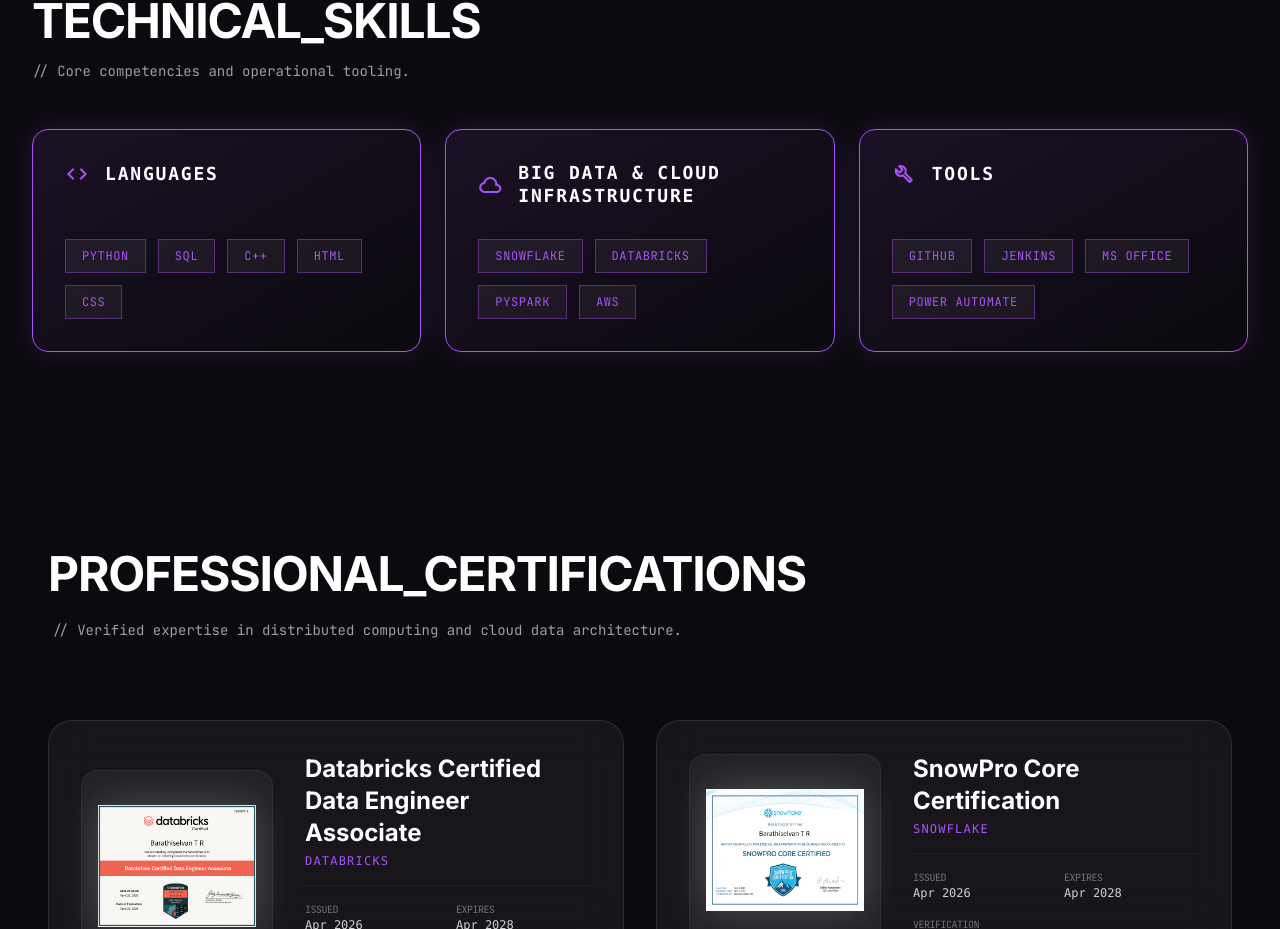
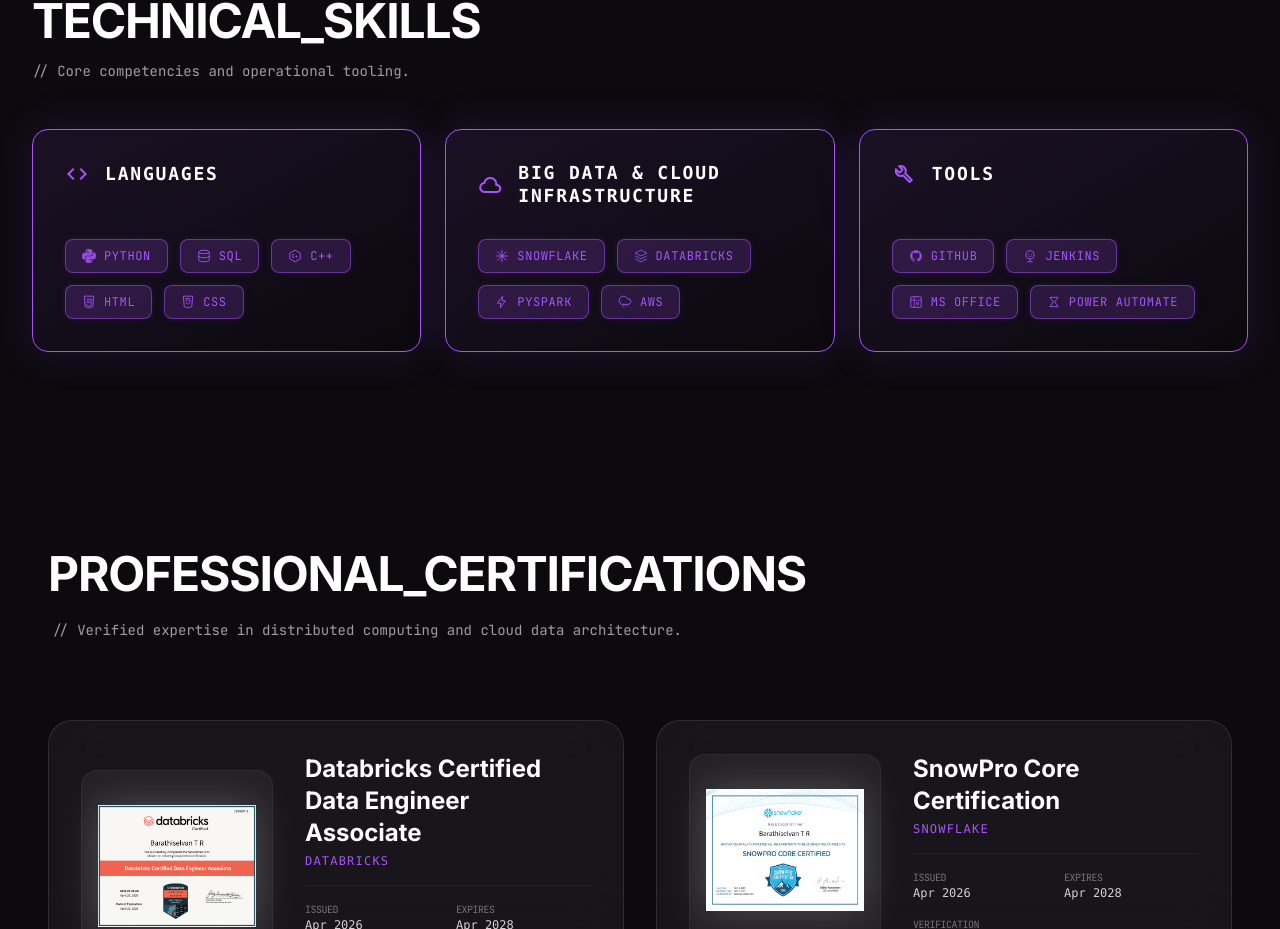
Before and after one commit to scrollneat/my_portfolio_website, a React (Vite) app in the folder frontend/: page / in a window 1280 px wide. Shown: the part 2615-3544 px from the top of the page. Built offline with nearby package versions, Linux system fonts and the light colour scheme; no server answers.

Commit message:
Update Skills visual hierarchy and add node-env to gitignore

```diff
--- a/frontend/src/components/Skills.jsx
+++ b/frontend/src/components/Skills.jsx
@@ -2,12 +2,117 @@
 import { useRef } from 'react';
 import { ResponsiveHeader } from './ResponsiveHeader';
 
+/* ── Inline SVG skill icons ─────────────────────────────── */
+const skillIcons = {
+    Python: (
+        <svg viewBox="0 0 24 24" fill="none" className="w-3.5 h-3.5 shrink-0" aria-hidden="true">
+            <path d="M11.914 0C5.826 0 6.2 2.66 6.2 2.66l.007 2.756h5.814v.826H3.9S0 5.789 0 11.969c0 6.18 3.403 5.96 3.403 5.96h2.03v-2.867s-.109-3.403 3.35-3.403h5.766s3.24.053 3.24-3.134V3.152S18.28 0 11.914 0zM8.708 1.82a1.047 1.047 0 1 1 0 2.094 1.047 1.047 0 0 1 0-2.094z" fill="currentColor" opacity=".85"/>
+            <path d="M12.087 24c6.088 0 5.714-2.66 5.714-2.66l-.007-2.756h-5.814v-.826h8.121S24 18.211 24 12.031c0-6.18-3.403-5.96-3.403-5.96h-2.03v2.867s.109 3.403-3.35 3.403H9.451s-3.24-.053-3.24 3.134v5.373S5.72 24 12.087 24zm3.206-1.82a1.047 1.047 0 1 1 0-2.094 1.047 1.047 0 0 1 0 2.094z" fill="currentColor" opacity=".85"/>
+        </svg>
+    ),
+    SQL: (
+        <svg viewBox="0 0 24 24" fill="none" className="w-3.5 h-3.5 shrink-0" aria-hidden="true">
+            <ellipse cx="12" cy="5" rx="9" ry="3" stroke="currentColor" strokeWidth="1.5" fill="none"/>
+            <path d="M3 5v14c0 1.66 4.03 3 9 3s9-1.34 9-3V5" stroke="currentColor" strokeWidth="1.5" fill="none"/>
+            <path d="M3 12c0 1.66 4.03 3 9 3s9-1.34 9-3" stroke="currentColor" strokeWidth="1.5" fill="none"/>
+        </svg>
+    ),
+    "C++": (
+        <svg viewBox="0 0 24 24" fill="none" className="w-3.5 h-3.5 shrink-0" aria-hidden="true">
+            <path d="M12 2L3 7v10l9 5 9-5V7l-9-5z" stroke="currentColor" strokeWidth="1.5" fill="none"/>
+            <text x="12" y="15" textAnchor="middle" fill="currentColor" fontSize="8" fontWeight="bold" fontFamily="monospace">C+</text>
+        </svg>
+    ),
+    HTML: (
+        <svg viewBox="0 0 24 24" fill="none" className="w-3.5 h-3.5 shrink-0" aria-hidden="true">
+            <path d="M4 2l1.5 18L12 22l6.5-2L20 2H4z" stroke="currentColor" strokeWidth="1.5" fill="none"/>
+            <path d="M7.5 7h9l-.3 3H9l.2 3h7l-.5 4.5L12 19l-3.7-1.5-.2-2.5" stroke="currentColor" strokeWidth="1.2" fill="none"/>
+        </svg>
+    ),
+    CSS: (
+        <svg viewBox="0 0 24 24" fill="none" className="w-3.5 h-3.5 shrink-0" aria-hidden="true">
+            <path d="M4 2l1.5 18L12 22l6.5-2L20 2H4z" stroke="currentColor" strokeWidth="1.5" fill="none"/>
+            <path d="M16 6H8l.3 3h7.2l-.5 5L12 15.5 9 14l-.2-2" stroke="currentColor" strokeWidth="1.2" fill="none"/>
+        </svg>
+    ),
+    Snowflake: (
+        <svg viewBox="0 0 24 24" fill="none" className="w-3.5 h-3.5 shrink-0" aria-hidden="true">
+            <path d="M12 2v20M2 12h20M4.93 4.93l14.14 14.14M19.07 4.93L4.93 19.07" stroke="currentColor" strokeWidth="1.5" strokeLinecap="round"/>
+            <circle cx="12" cy="12" r="2" fill="currentColor" opacity=".6"/>
+        </svg>
+    ),
+    Databricks: (
+        <svg viewBox="0 0 24 24" fill="none" className="w-3.5 h-3.5 shrink-0" aria-hidden="true">
+            <path d="M12 2L2 7l10 5 10-5-10-5z" stroke="currentColor" strokeWidth="1.3" fill="none"/>
+            <path d="M2 12l10 5 10-5" stroke="currentColor" strokeWidth="1.3" fill="none"/>
+            <path d="M2 17l10 5 10-5" stroke="currentColor" strokeWidth="1.3" fill="none"/>
+        </svg>
+    ),
+    Pyspark: (
+        <svg viewBox="0 0 24 24" fill="none" className="w-3.5 h-3.5 shrink-0" aria-hidden="true">
+            <path d="M13 2L4 14h6l-1 8 9-12h-6l1-8z" stroke="currentColor" strokeWidth="1.5" fill="none" strokeLinejoin="round"/>
+        </svg>
+    ),
+    AWS: (
+        <svg viewBox="0 0 24 24" fill="none" className="w-3.5 h-3.5 shrink-0" aria-hidden="true">
+            <path d="M6 16c-2.5-1-4-3.5-4-6.5C2 5.36 5.36 2 9.5 2c3 0 5.56 1.77 6.76 4.32A5 5 0 0 1 22 11c0 2.76-2.24 5-5 5H6z" stroke="currentColor" strokeWidth="1.5" fill="none"/>
+            <path d="M8 19l2 2m4-4l2 2m-6-1l1 1" stroke="currentColor" strokeWidth="1.2" strokeLinecap="round"/>
+        </svg>
+    ),
+    GitHub: (
+        <svg viewBox="0 0 24 24" fill="none" className="w-3.5 h-3.5 shrink-0" aria-hidden="true">
+            <path d="M12 2C6.48 2 2 6.48 2 12c0 4.42 2.87 8.17 6.84 9.49.5.09.68-.22.68-.48v-1.7c-2.78.6-3.37-1.34-3.37-1.34-.46-1.16-1.11-1.47-1.11-1.47-.91-.62.07-.6.07-.6 1 .07 1.53 1.03 1.53 1.03.89 1.52 2.34 1.08 2.91.83.09-.65.35-1.09.63-1.34-2.22-.25-4.55-1.11-4.55-4.94 0-1.09.39-1.98 1.03-2.68-.1-.25-.45-1.27.1-2.64 0 0 .84-.27 2.75 1.02A9.56 9.56 0 0 1 12 6.8c.85 0 1.7.11 2.5.33 1.91-1.29 2.75-1.02 2.75-1.02.55 1.37.2 2.39.1 2.64.64.7 1.03 1.59 1.03 2.68 0 3.84-2.34 4.68-4.57 4.93.36.31.68.92.68 1.85v2.75c0 .27.18.58.69.48A10 10 0 0 0 22 12c0-5.52-4.48-10-10-10z" fill="currentColor" opacity=".85"/>
+        </svg>
+    ),
+    Jenkins: (
+        <svg viewBox="0 0 24 24" fill="none" className="w-3.5 h-3.5 shrink-0" aria-hidden="true">
+            <circle cx="12" cy="10" r="7" stroke="currentColor" strokeWidth="1.5" fill="none"/>
+            <path d="M12 17v4M8 22h8" stroke="currentColor" strokeWidth="1.5" strokeLinecap="round"/>
+            <circle cx="10" cy="9" r="1" fill="currentColor"/>
+            <circle cx="14" cy="9" r="1" fill="currentColor"/>
+            <path d="M9.5 12.5c1 1 4 1 5 0" stroke="currentColor" strokeWidth="1" strokeLinecap="round" fill="none"/>
+        </svg>
+    ),
+    "MS Office": (
+        <svg viewBox="0 0 24 24" fill="none" className="w-3.5 h-3.5 shrink-0" aria-hidden="true">
+            <rect x="3" y="3" width="18" height="18" rx="2" stroke="currentColor" strokeWidth="1.5" fill="none"/>
+            <path d="M3 9h18M9 3v18" stroke="currentColor" strokeWidth="1.2"/>
+            <text x="15" y="17" textAnchor="middle" fill="currentColor" fontSize="6" fontWeight="bold" fontFamily="sans-serif">M</text>
+        </svg>
+    ),
+    "Power Automate": (
+        <svg viewBox="0 0 24 24" fill="none" className="w-3.5 h-3.5 shrink-0" aria-hidden="true">
+            <path d="M5 4h14l-6 8 6 8H5l6-8-6-8z" stroke="currentColor" strokeWidth="1.5" fill="none" strokeLinejoin="round"/>
+        </svg>
+    ),
+};
+
+/* ── Skill data ──────────────────────────────────────────── */
 const skillCategories = [
     { title: "LANGUAGES", icon: "code",  skills: ["Python", "SQL", "C++", "HTML", "CSS"] },
     { title: "BIG DATA & CLOUD INFRASTRUCTURE", icon: "cloud", skills: ["Snowflake", "Databricks", "Pyspark", "AWS"] },
     { title: "TOOLS",     icon: "build", skills: ["GitHub", "Jenkins", "MS Office", "Power Automate"] },
 ];
 
+/* ── Individual Skill Badge ──────────────────────────────── */
+function SkillBadge({ skill, sIdx, inView }) {
+    return (
+        <motion.span
+            key={sIdx}
+            animate={inView
+                ? { borderColor: 'color-mix(in srgb, var(--primary) 50%, transparent)', color: 'var(--primary)' }
+                : { borderColor: 'rgba(255,255,255,0.1)', color: 'rgba(255,255,255,0.6)' }
+            }
+            transition={{ duration: 0.4, delay: sIdx * 0.06 }}
+            className="skill-badge font-label text-xs uppercase tracking-wider border px-4 py-2 rounded-lg inline-flex items-center gap-2 cursor-default select-none"
+        >
+            {skillIcons[skill] || null}
+            {skill}
+        </motion.span>
+    );
+}
+
+/* ── Skill Card ──────────────────────────────────────────── */
 function SkillCard({ category, idx }) {
     const cardRef = useRef(null);
     const inView = useInView(cardRef, { once: false, amount: 0.5 });
@@ -16,11 +121,11 @@
         <motion.div
             ref={cardRef}
             animate={inView
-                ? { borderColor: 'var(--primary)', boxShadow: '0 0 30px var(--theme-glow)', scale: 1 }
+                ? { borderColor: 'var(--primary)', boxShadow: '0 0 40px var(--theme-glow)', scale: 1 }
                 : { borderColor: 'rgba(255,255,255,0.1)', boxShadow: 'none', scale: 1 }
             }
             transition={{ duration: 0.5, ease: 'easeOut', delay: idx * 0.05 }}
-            className="group relative bg-bg/50 backdrop-blur-md border border-card-border p-8 transition-colors duration-500 hover:bg-bg/80 hover:border-primary flex flex-col h-full overflow-hidden rounded-2xl"
+            className="skill-card group relative bg-bg/50 backdrop-blur-md border border-card-border p-8 transition-colors duration-500 hover:bg-bg/80 hover:border-primary flex flex-col h-full overflow-hidden rounded-2xl"
         >
             <motion.div
                 animate={inView ? { opacity: 1 } : { opacity: 0 }}
@@ -39,17 +144,7 @@
 
                 <div className="flex flex-wrap gap-3 mt-auto">
                     {category.skills.map((skill, sIdx) => (
-                        <motion.span
-                            key={sIdx}
-                            animate={inView
-                                ? { borderColor: 'color-mix(in srgb, var(--primary) 40%, transparent)', color: 'var(--primary)' }
-                                : { borderColor: 'rgba(255,255,255,0.1)', color: 'rgba(255,255,255,0.8)' }
-                            }
-                            transition={{ duration: 0.4, delay: sIdx * 0.05 }}
-                            className="font-label text-xs uppercase tracking-wider bg-white/5 border px-4 py-2 transition-shadow duration-300"
-                        >
-                            {skill}
-                        </motion.span>
+                        <SkillBadge key={sIdx} skill={skill} sIdx={sIdx} inView={inView} />
                     ))}
                 </div>
             </div>
@@ -57,6 +152,7 @@
     );
 }
 
+/* ── Skills Section ──────────────────────────────────────── */
 export default function Skills() {
     const sectionRef = useRef(null);
     const isInView = useInView(sectionRef, { once: false, amount: 0.05 });
--- a/frontend/src/index.css
+++ b/frontend/src/index.css
@@ -127,6 +127,36 @@
 }
 
 /* =============================================
+   SKILL BADGES — Solid Core Energy + Hover Auras
+   ============================================= */
+.skill-badge {
+  background-color: color-mix(in srgb, var(--primary) 18%, transparent);
+  border-color: color-mix(in srgb, var(--primary) 30%, transparent);
+  box-shadow: 0 0 8px color-mix(in srgb, var(--primary) 10%, transparent);
+  transition: all 0.3s cubic-bezier(0.22, 1, 0.36, 1);
+}
+
+.skill-badge:hover {
+  transform: scale(1.1);
+  background-color: var(--primary);
+  color: var(--bg) !important;
+  border-color: var(--primary);
+  box-shadow: 0 0 20px color-mix(in srgb, var(--primary) 60%, transparent),
+              0 0 40px color-mix(in srgb, var(--primary) 25%, transparent);
+}
+
+.skill-badge:hover svg {
+  color: var(--bg);
+}
+
+/* =============================================
+   SKILL CARDS — Ambient Elevation Glow
+   ============================================= */
+.skill-card {
+  box-shadow: 0 0 30px color-mix(in srgb, var(--primary) 5%, transparent);
+}
+
+/* =============================================
    MOBILE TOUCH: Active state mirrors hover
    CSS group-hover: never fires on touch devices.
    These rules make :active on .group behave
@@ -179,4 +209,14 @@
     opacity: 1 !important;
     transform: translateY(0) !important;
   }
+
+  /* Skill badge touch active state */
+  .skill-badge:active {
+    transform: scale(1.1);
+    background-color: var(--primary);
+    color: var(--bg) !important;
+    border-color: var(--primary);
+    box-shadow: 0 0 20px color-mix(in srgb, var(--primary) 60%, transparent),
+                0 0 40px color-mix(in srgb, var(--primary) 25%, transparent);
+  }
 }
```
Also changed, not shown: 1 other file (tests, documents, lock files or other folders).
